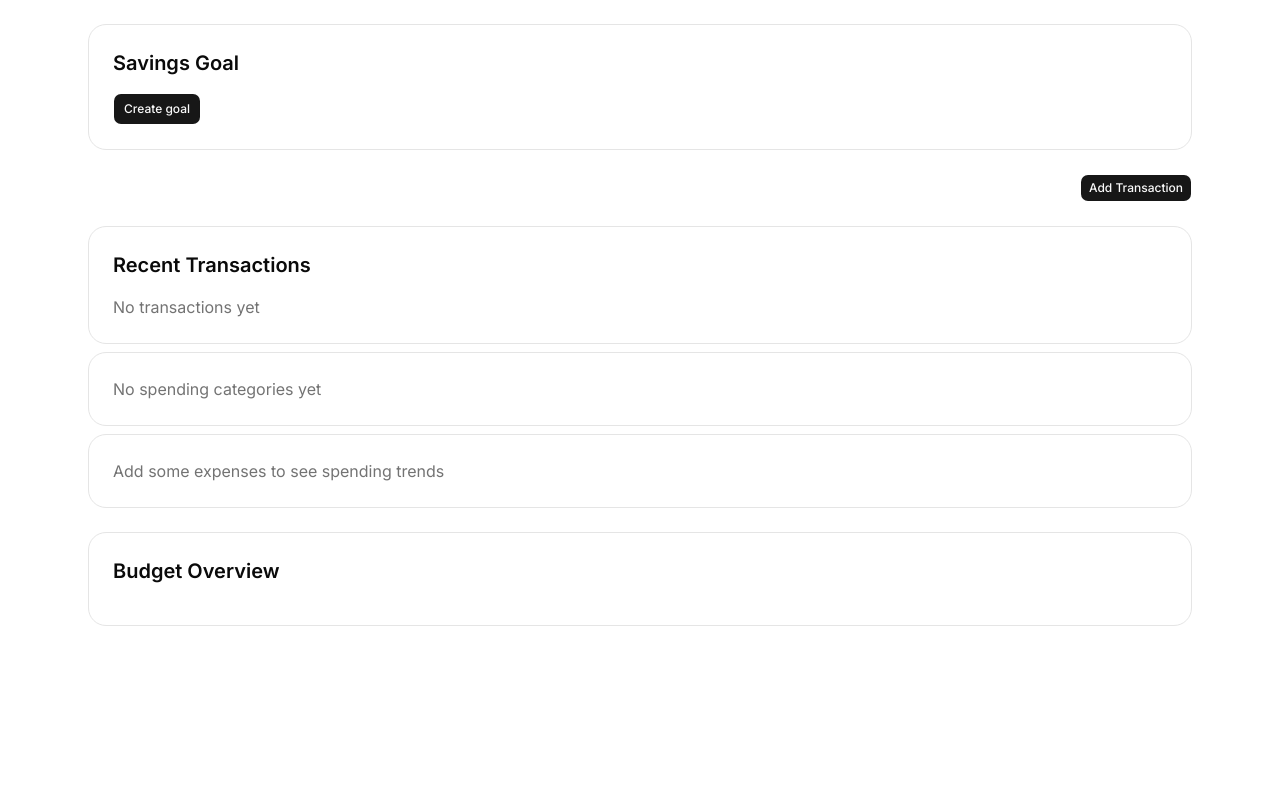
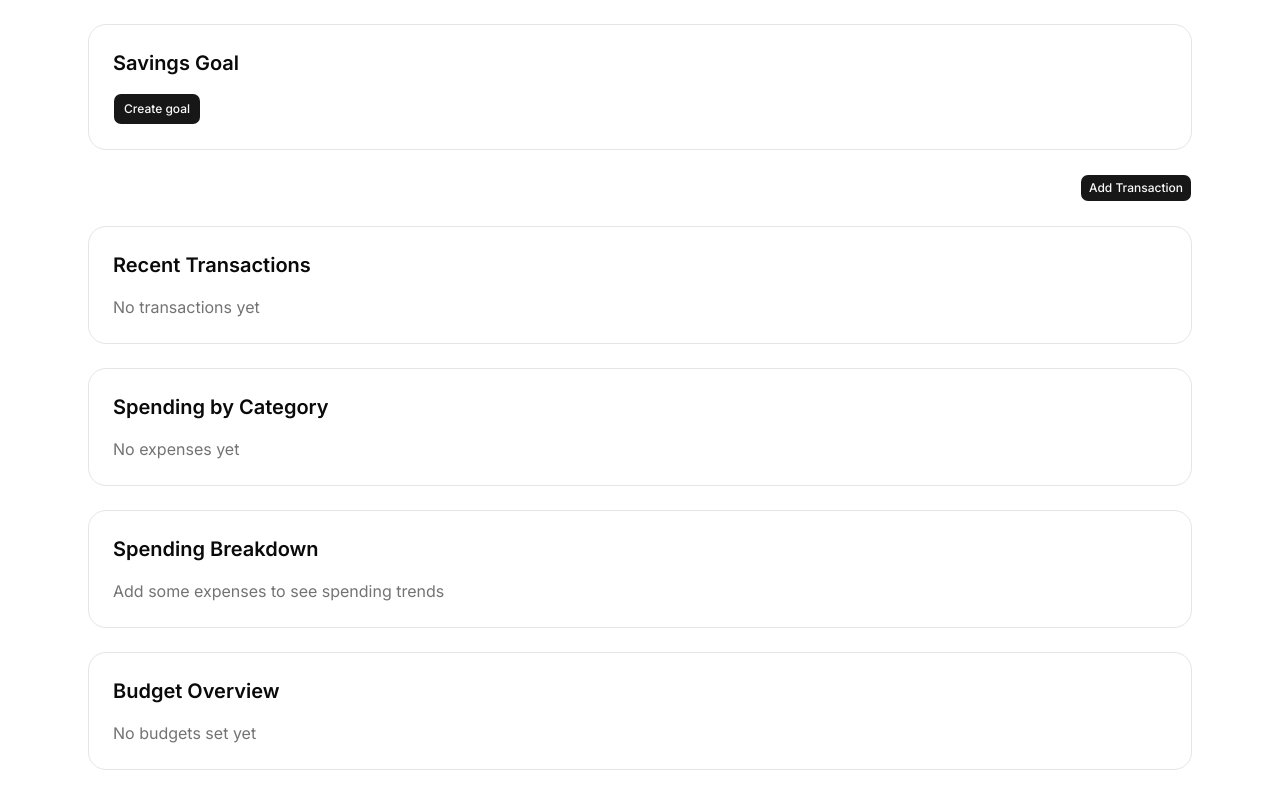
Before and after one commit to d3monas/DimeTrack, a Next.js app: page / in a window 1280 px wide. Shown: the part 238-1032 px from the top of the page. Before the commit the page ends 888 px from the top, so only its background shows below. Built offline with nearby package versions, Linux system fonts and the light colour scheme.

Commit message:
Add prevention to divide by 0, remove duplicate code from page.tsx, remove some unused functions from AddTransactionDialog, minor UI improvements

```diff
--- a/app/page.tsx
+++ b/app/page.tsx
@@ -33,7 +33,6 @@ export default function Home() {
 
   const [open, setOpen] = useState(false)
   const [goalDialogOpen, setGoalDialogOpen] = useState(false)
-  const [categoryDialogOpen, setCategoryDialogOpen] = useState(false)
 
   const [isLoaded, setIsLoaded] = useState(false)
 
@@ -136,7 +135,6 @@ export default function Home() {
     }
     setCategories((prev) => [...prev, newCategory.trim()])
     setNewCategory("")
-    setCategoryDialogOpen(false)
   }
 
   function deleteCategory(categoryToDelete: string) {
@@ -205,11 +203,6 @@ export default function Home() {
             transactionType={transactionType}
             setTransactionType={setTransactionType}
             onSave={addTransaction}
-            newCategory={newCategory}
-            setNewCategory={setNewCategory}
-            categoryDialogOpen={categoryDialogOpen}
-            setCategoryDialogOpen={setCategoryDialogOpen}
-            onAddCategory={addCategory}
           />
         </div>
 
--- a/components/add-transaction-ui.tsx
+++ b/components/add-transaction-ui.tsx
@@ -13,25 +13,16 @@ type AddTransactionDialogThings = {
     setAmount: (value: string) => void
     transactionType: "income" | "expense"
     setTransactionType: (value: "income" | "expense") => void
-    setCategory: (value: string) => void
-
-    // creating new category settings
     categories: string[]
     category: string
-    newCategory: string
-    setNewCategory: (value: string) => void
-    categoryDialogOpen: boolean
-    setCategoryDialogOpen: (open: boolean) => void
-
-    onAddCategory: () => void
+    setCategory: (value: string) => void
     onSave: () => void
 }
 
 export function AddTransactionDialog({
-    open, setOpen, description, setDescription, amount, setAmount, transactionType, setTransactionType, category, setCategory, onSave, categories, newCategory, setNewCategory, categoryDialogOpen, setCategoryDialogOpen, onAddCategory
+    open, setOpen, description, setDescription, amount, setAmount, transactionType, setTransactionType, category, setCategory, onSave, categories
 }: AddTransactionDialogThings) {
     return (
-        <>
         <Dialog open={open} onOpenChange={setOpen}>
             <DialogTrigger asChild>
                 <Button>Add Transaction</Button>
@@ -87,6 +78,5 @@ export function AddTransactionDialog({
                 </div>
             </DialogContent>
         </Dialog>
-        </>
     )
 }
--- a/components/budgetOverview.tsx
+++ b/components/budgetOverview.tsx
@@ -1,34 +1,38 @@
-type BudgetOverviewProps = {
+type BudgetOverviewThings = {
   totals: Record<string, number>
   budgets: Record<string, number>
 }
 
-export function BudgetOverview({
-  totals, budgets
-}: BudgetOverviewProps) {
+export function BudgetOverview({ totals, budgets }: BudgetOverviewThings) {
+  const activeBudgets = Object.entries(budgets).filter(([, limit]) => limit > 0)
   return (
     <div className="mt-6 rounded-2xl border p-6">
       <h2 className="mb-4 text-xl font-semibold">Budget Overview</h2>
 
+      {activeBudgets.length === 0 ? (
+        <p className="text-muted-foreground">No budgets set yet</p>
+      ) : (
         <div className="space-y-4">
-        {Object.entries(budgets).map(([category, limit]) => {
+          {activeBudgets.map(([category, limit]) => {
             const spent = totals[category] ?? 0
             const progress = (spent / limit) * 100
+            const isOver = progress > 100
 
             return (
               <div key={category}>
                 <div className="flex justify-between">
                   <span>{category}</span>
-                <span>${spent.toFixed(2)} / ${limit.toFixed(2)}</span>
+                  <span className={isOver ? "text-red-600 font-medium" : ""}>${spent.toFixed(2)} / ${limit.toFixed(2)}</span>
                 </div>
 
                 <div className="mt-2 h-3 rounded-full bg-muted">
-                <div className="h-full rounded-full bg-green-600" style={{width: `${Math.min(progress, 100)}%`}} />
+                  <div className={`h-full rounded-full transition-all ${isOver ? "bg-red-600" : "bg-green-600"}`} style={{ width: `${Math.min(progress, 100)}%` }}></div>
                 </div>
               </div>
             )
           })}
         </div>
+      )}
     </div>
   )
 }
--- a/components/categoryBreakdown.tsx
+++ b/components/categoryBreakdown.tsx
@@ -1,17 +1,9 @@
-type Things = {
+type CategoryBreakdownThings = {
     totals: Record<string, number>
 }
 
-export function CategoryBreakdown({ totals }: Things) {
+export function CategoryBreakdown({ totals }: CategoryBreakdownThings) {
     const entries = Object.entries(totals).sort(([,a], [,b]) => b - a)
-
-    if (Object.keys(totals).length === 0) {
-        return (
-            <div className="rounded-2xl border p-6 mt-2">
-                <p className="text-muted-foreground">No spending categories yet</p>
-            </div>
-        )
-    }
 
     if (entries.length === 0) {
         return (
@@ -19,7 +11,6 @@ export function CategoryBreakdown({ totals }: Things) {
                 <h2 className="mb-4 text-xl font-semibold">Spending by Category</h2>
                 <p className="text-muted-foreground">No expenses yet</p>
             </div>
-
         )
     }
 
--- a/components/goalCard.tsx
+++ b/components/goalCard.tsx
@@ -8,35 +8,34 @@ type GoalCardThings = {
     onEdit: () => void
 }
 
-export function GoalCard({
-    goal, progress, remaining, onEdit,
-}: GoalCardThings) {
+export function GoalCard({ goal, progress, remaining, onEdit }: GoalCardThings) {
 
     if (!goal) {
         return (
             <div className="mt-6 rounded-2xl border p-6">
                 <h2 className="text-xl font-semibold">Savings Goal</h2>
                 <Button size="lg" variant="default" onClick={onEdit} className="mt-4">Create goal</Button>
-          </div>
+            </div>
         )
     }
 
     return (
         <div className="mt-6 rounded-2xl border p-6">
-            <Button size="sm" variant="outline" onClick={onEdit}>Edit</Button>
             <div className="flex items-center justify-between">
                 <div>
                     <h2 className="text-xl font-semibold">{goal.name}</h2>
                     <p className="text-muted-foreground">Savings Goal</p>
                 </div>
-
-                <p className="font-bold">${goal.currentAmount.toFixed(2)} / ${goal.targetAmount.toFixed(2)}</p>
+                <div className="flex items-center gap-4">
+                    <p className="font-bold">${goal.currentAmount.toFixed(2)} / ${goal.targetAmount.toFixed(2)}</p>
+                    <Button size="sm" variant="outline" onClick={onEdit}>Edit</Button>
+                </div>
             </div>
 
             <div className="mt-4 h-3 overflow-hidden rounded-full bg-muted">
                 <div
                     className="h-full rounded-full bg-green-600"
-                    style={{ width: `${progress}%` }}
+                    style={{ width: `${Math.min(progress, 100)}%` }}
                 />
             </div>
 
--- a/components/spendingCharts.tsx
+++ b/components/spendingCharts.tsx
@@ -13,12 +13,13 @@ const colors = [
     "#06b6d4",
 ]
 
-export function SpendingChart({totals}: Things) {
-    const data = Object.entries(totals).map(([category, amount]) => ({ category, amount}))
+export function SpendingChart({ totals }: Things) {
+    const data = Object.entries(totals).map(([category, amount]) => ({ category, amount }))
 
     if (data.length === 0) {
         return (
-            <div className="rounded-2xl border p-6 mt-2">
+            <div className="rounded-2xl border p-6 mt-6">
+                <h2 className="mb-4 text-xl font-semibold">Spending Breakdown</h2>
                 <p className="text-muted-foreground">Add some expenses to see spending trends</p>
             </div>
         )
@@ -31,7 +32,7 @@ export function SpendingChart({totals}: Things) {
             <div className="h-72">
                 <ResponsiveContainer width="100%" height="100%">
                     <PieChart>
-                        <Pie data={data} dataKey="amount" nameKey="category" outerRadius={100} label={({payload}) => payload.category}>{data.map((_, index) => (<Cell key={index} fill={colors[index % colors.length]} />))}</Pie>
+                        <Pie data={data} dataKey="amount" nameKey="category" outerRadius={100} label={({ payload }) => payload.category}>{data.map((_, index) => (<Cell key={index} fill={colors[index % colors.length]} />))}</Pie>
                         <Tooltip />
                     </PieChart>
                 </ResponsiveContainer>
```
Lines whose indentation alone changed are shown as unchanged.
